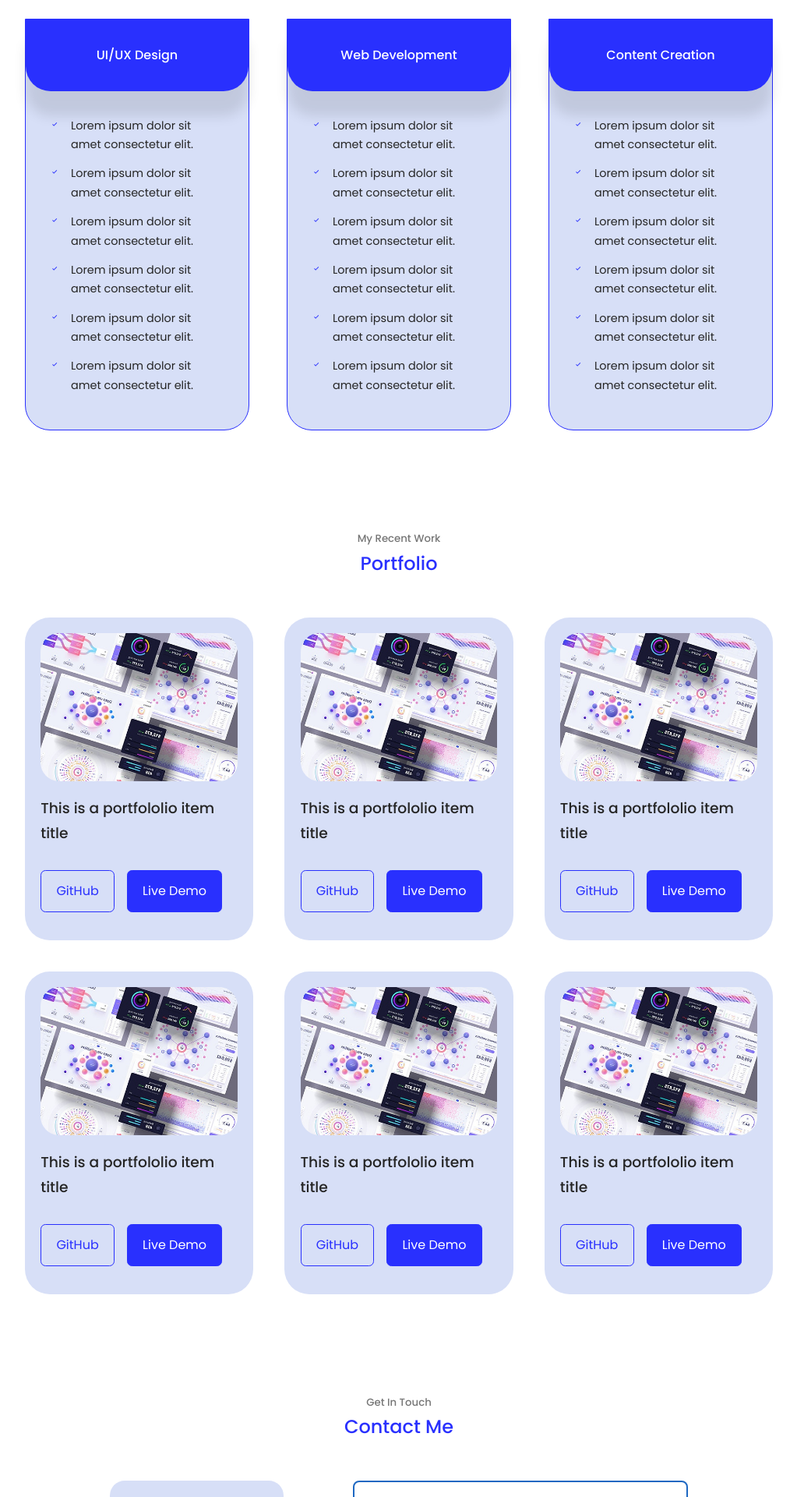
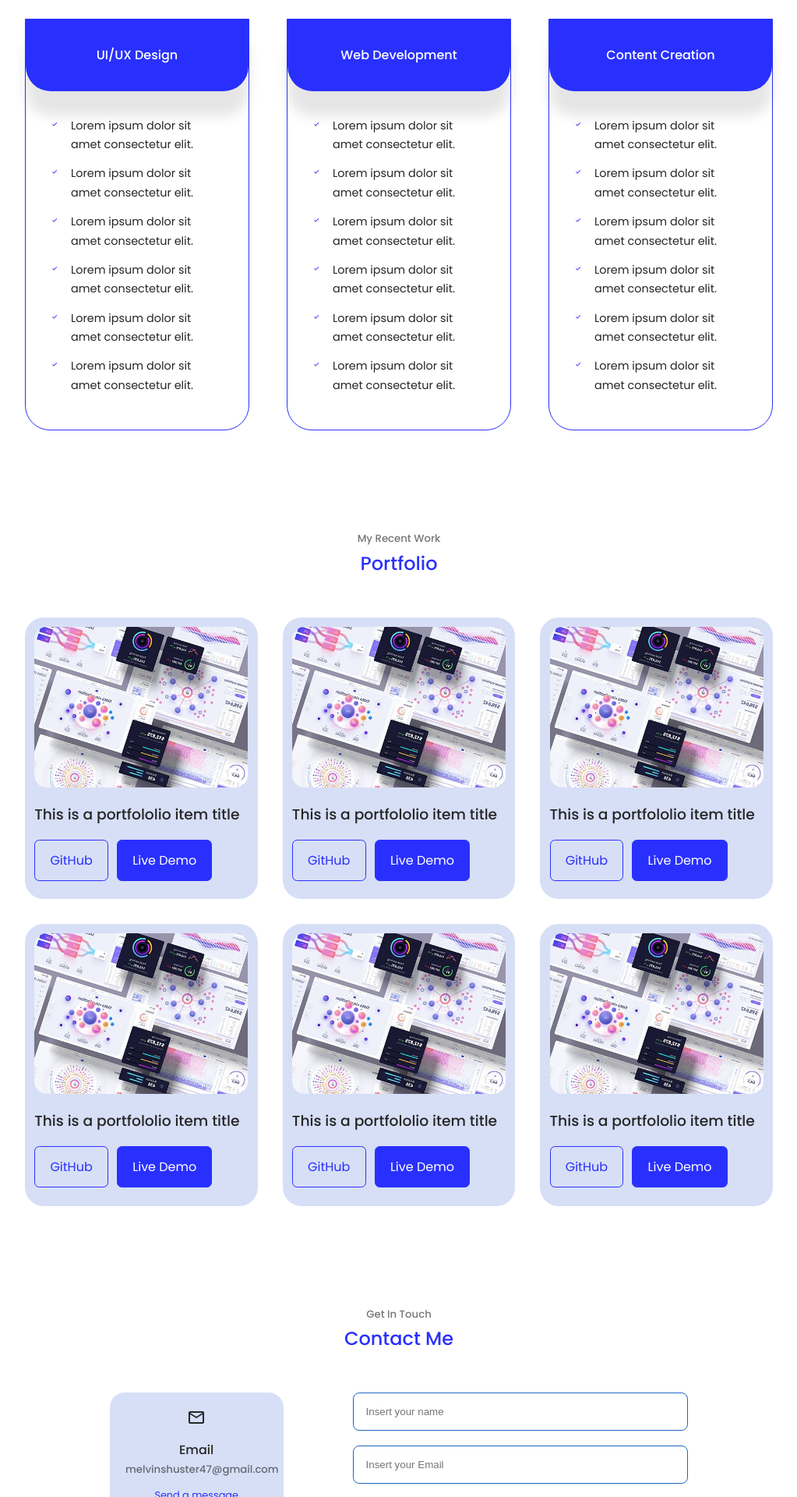
Before and after one commit to melvintivane/react-personal-portfolio, a React (Create React App) app: page / in a window 1280 px wide. Shown: the part 2218-4138 px from the top of the page at 78% size, without its empty margins (128-1151 px from the left). Built offline with nearby package versions, Linux system fonts and the light colour scheme.

Commit message:
feat: component styles

```diff
--- a/src/components/contact/contact.css
+++ b/src/components/contact/contact.css
@@ -42,11 +42,9 @@
 
 .contact__container > form > button {
   padding: 15px;
-  font-size: 16px;
+  font-size: 14px;
 }
 
-
-/* =============================== FORM =============================== */
 form {
   display: flex;
   flex-direction: column;
@@ -56,10 +54,10 @@ form {
 input, textarea {
   width: 100%;
   color: var(--color-white);
-  padding: 1.5rem;
+  padding: 1rem;
   border-radius: 0.5rem;
   background: transparent;
-  border: 2px solid var(--color-primary-variant);
+  border: 1px solid var(--color-primary-variant);
   resize: none;
 }
 
--- a/src/components/experience/experience.css
+++ b/src/components/experience/experience.css
@@ -5,9 +5,9 @@
 }
 
 .experience__container > div {
-  background: var(--color-primary);
+  background: var(--color-bg-variant);
   padding: 1.4rem 4rem;
-  color: var(--color-bg);
+  color: var(--color-white);
   border-radius: 1.5rem;
   border: 1px solid transparent;
   transition: var(--transition);
@@ -15,7 +15,7 @@
 
 .experience__container > div:hover {
   background: transparent;
-  border-color: var(--color-black);
+  border-color: var(--color-primary-variant);
   cursor: default;
 }
 
--- a/src/components/portfolio/portfolio.css
+++ b/src/components/portfolio/portfolio.css
@@ -1,35 +1,35 @@
 .portfolio__container {
   display: grid;
   grid-template-columns: repeat(3, 1fr);
-  gap: 2.5rem;
+  gap: 2rem;
 }
 
 .portfolio__item {
   background: var(--color-bg-variant);
-  padding: 1.2rem;
-  border-radius: 2rem;
+  padding: 0.7rem;
+  border-radius: 1.5rem;
   border: 1px solid transparent;
   transition: var(--transition);
+  cursor: pointer;
 }
 
 .portfolio__item:hover {
   border-color: var(--color-primary-variant);
-  background: transparent;
 }
 
 .portfolio__item-image {
-  border-radius: 1.5rem;
+  border-radius: 1rem;
   overflow: hidden;
 }
 
 .portfolio__item h3 {
-  margin: 1.2rem 0 2rem;
+  margin: 1.2rem 0 1rem;
 }
 
 .portfolio__item-cta {
   display: flex;
-  gap: 1rem;
-  margin-bottom: 1rem;
+  gap: 0.7rem;
+  margin-bottom: 0.7rem;
 }
 
 /*================= MEDIA QUERIES (MEDIUM DEVICES) ==================*/
--- a/src/components/services/services.css
+++ b/src/components/services/services.css
@@ -5,7 +5,7 @@
 }
 
 .service {
-  background: var(--color-bg-variant);
+  background: var(--color-bg);
   border-radius: 0 0 2rem 2rem;
   border: 1px solid var(--color-primary);
   height: fit-content;
@@ -13,8 +13,7 @@
 }
 
 .service:hover {
-  background: transparent;
-  border-color: var(--color-primary-variant);
+  background: var(--color-bg-variant);
   cursor: default;
 }
 
```
